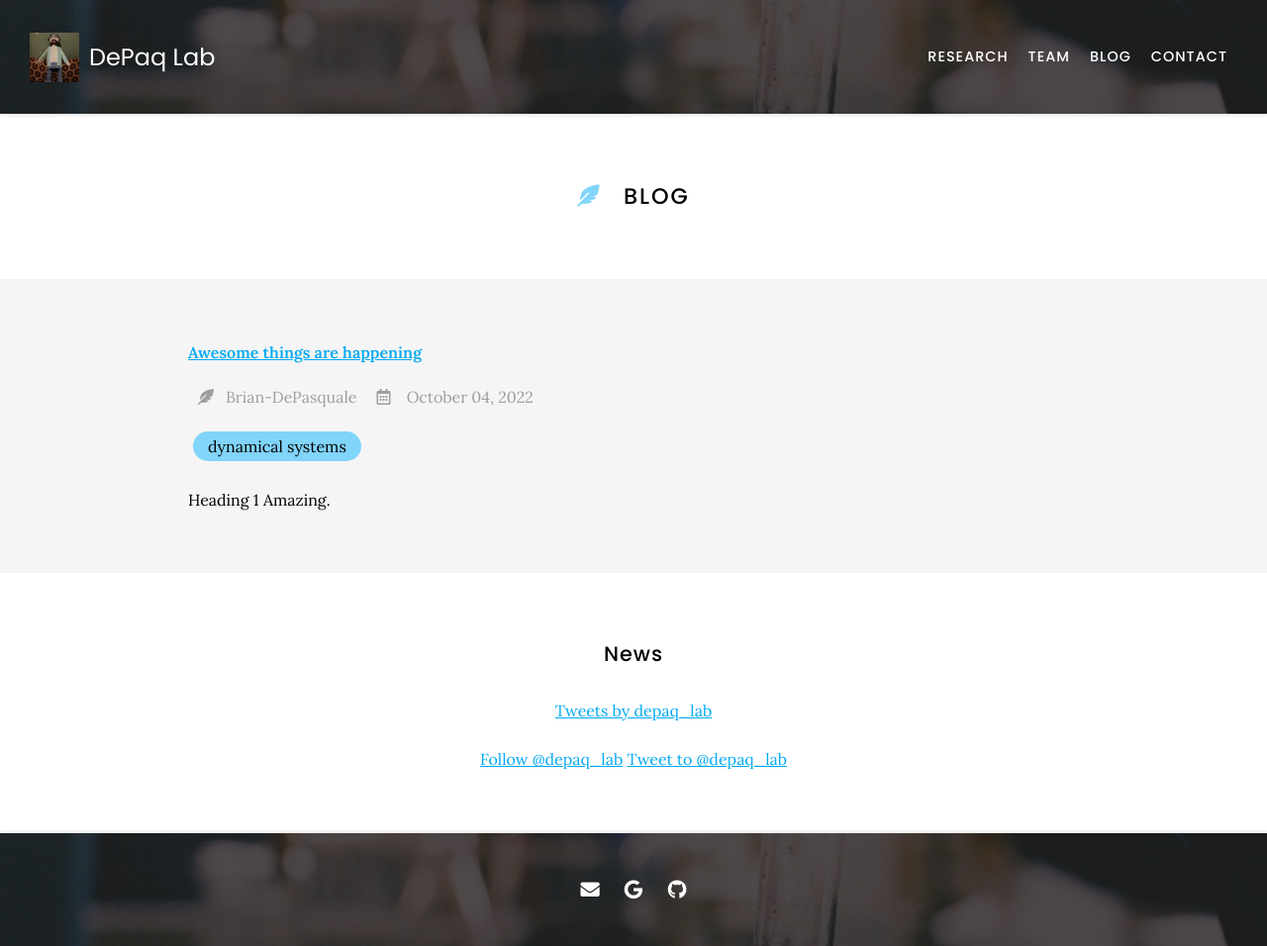
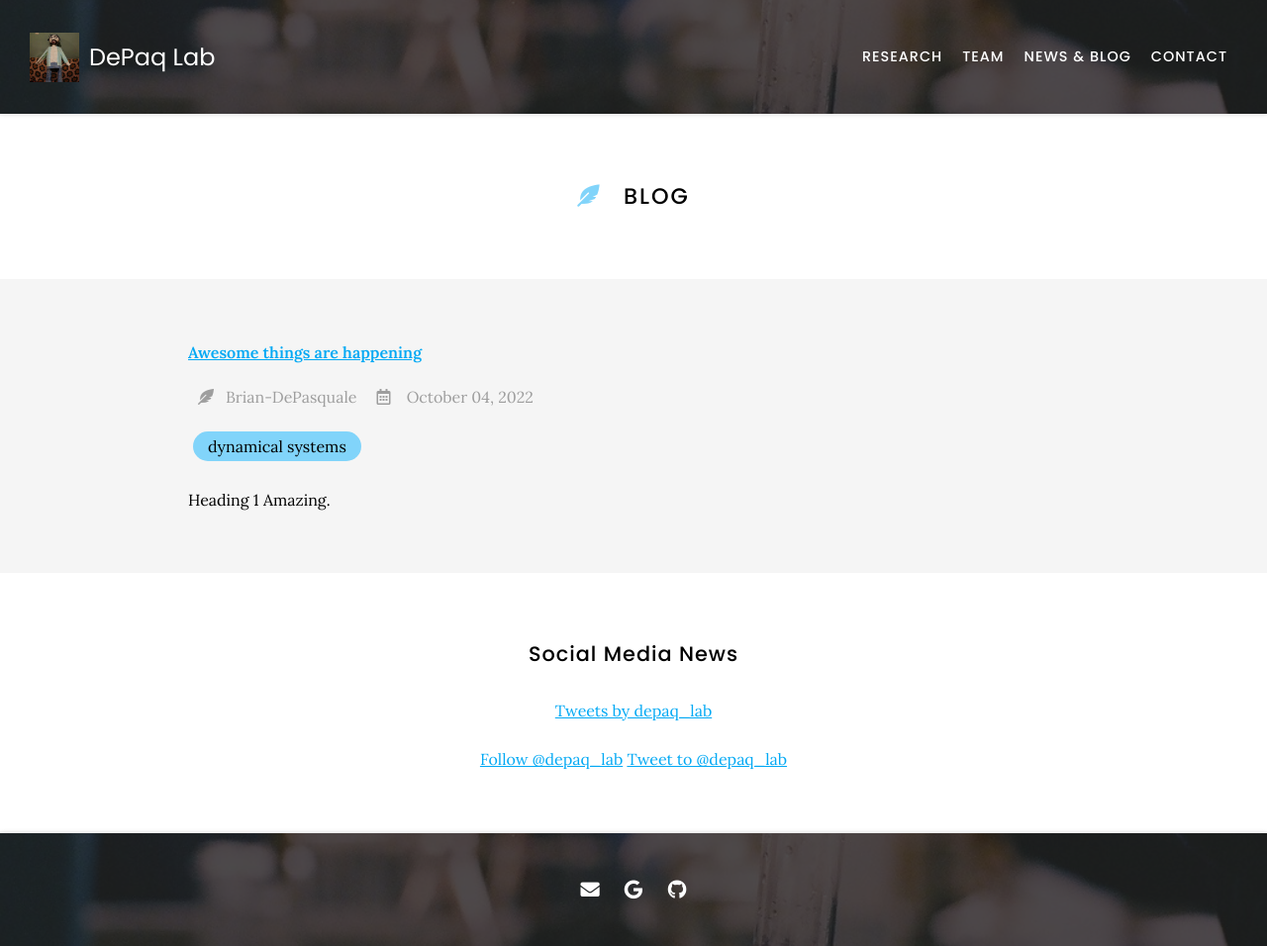
Before and after one commit to GrantMcConachie/depasquale-lab.github.io, a Jekyll site: the page built from blog/index.md, in a window 1280 px wide. Shown: the whole page at 99% size. Built offline with Jekyll 4.4.1, drawn with Linux system fonts in a browser that asks for light colours; nearby versions of some CDN libraries; comment, search, counter and statistics services are not loaded.

Commit message:
Update index.md

```diff
--- a/blog/index.md
+++ b/blog/index.md
@@ -1,5 +1,5 @@
 ---
-title: Blog
+title: News & Blog
 nav:
   order: 4
   tooltip: Musings and miscellany
@@ -15,7 +15,7 @@ nav:
 
 {% include section.html %}
 
-## News
+## Social Media News
 
 <!-- Twitter embeds from https://publish.twitter.com/ -->
 
```
